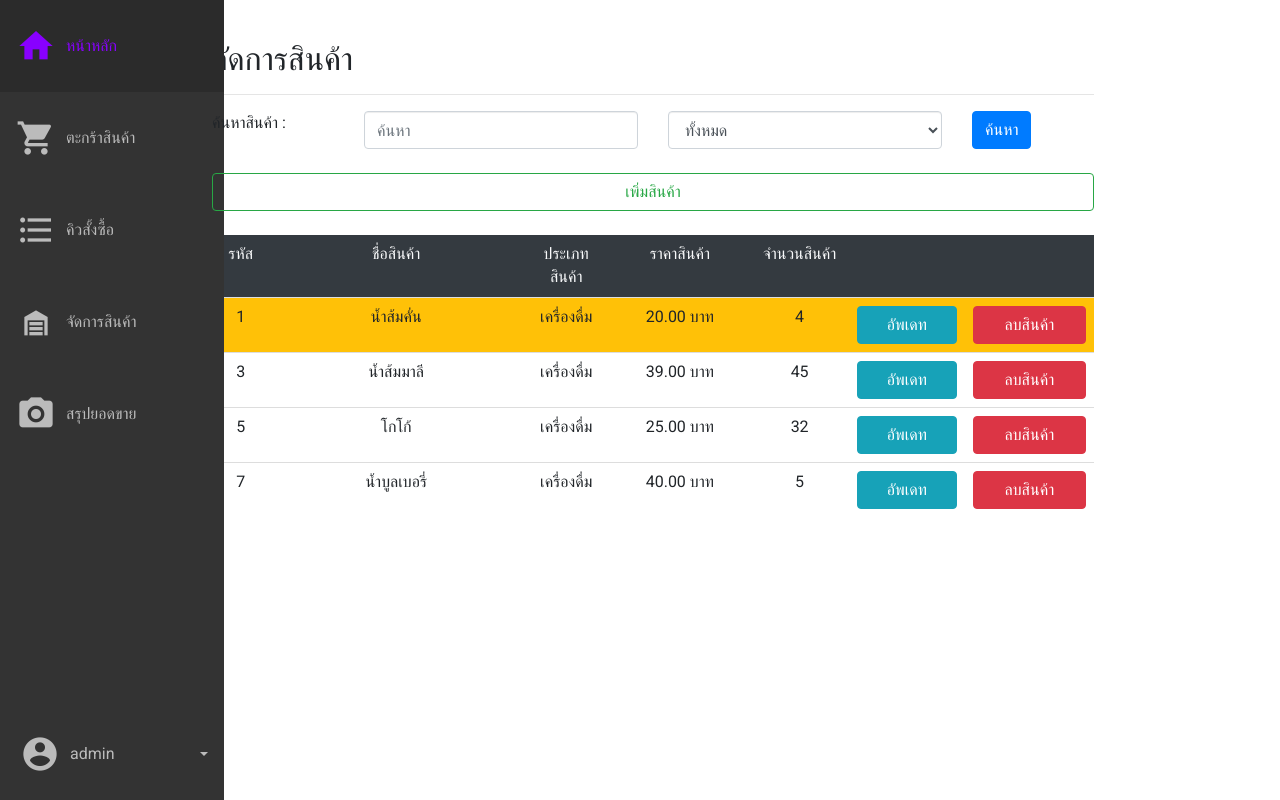
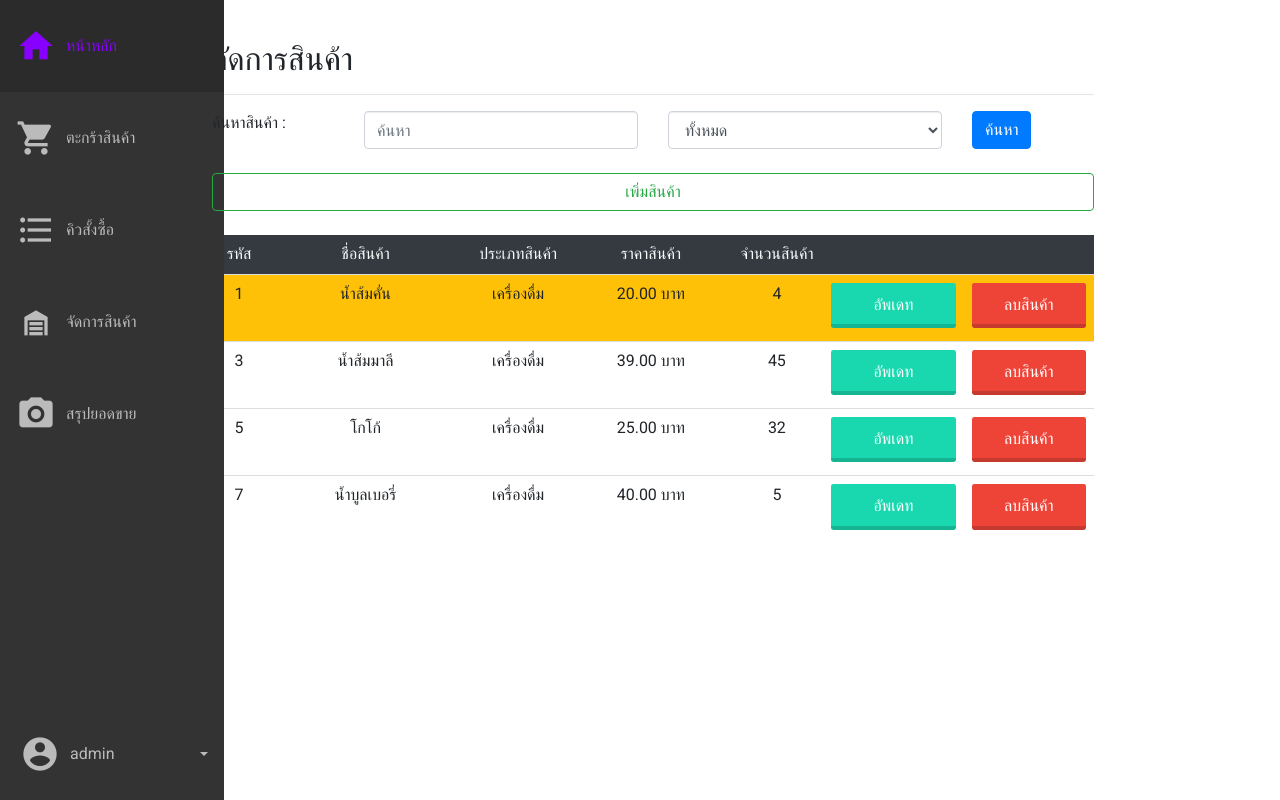
Before and after one commit to thitiwut00897/project-bear, a Django app: page /manage/ in a window 1280 px wide. Run offline with Django 3.2, Linux system fonts and the light colour scheme; a user stored in the database is signed in; data comes from the database, SQL or seed files in the repository; both versions use the stored data as it was after the commit; some libraries are stand-ins or nearby versions.

Commit message:
add button style

```diff
--- a/projectbear/main/templates/main/index.html
+++ b/projectbear/main/templates/main/index.html
@@ -6,6 +6,7 @@
             {{m}}
         </div>
 {% endfor %}
+    <h2><img src='static/payment-terminal.png' width='70'>Brown Bear Coffee</h2><br>
     <form method="GET" action="{% url 'index' %}">
         <div class="row">
             <div class="col-md-3">
@@ -40,10 +41,10 @@
                     <p class="card-text">{{ p.price|stringformat:".2f" }} บาท</p>
                     {% if p.stock >= 5 %}
                     <a href="{% url 'addtobasket' product_id=p.id%}"><p class="card-text">
-                        <div class="btn btn-success col">ซื้อ</div>
+                        <div class="buttongreen col">ซื้อ</div>
                     </p></a>
                     {% else %}
-                        <div class="btn btn-info col disabled">สินค้าหมด</div>
+                        <div class="buttonyellow col disabled">สินค้าหมด</div>
                     {% endif %}
                 </div>
             </div>
--- a/projectbear/manage/templates/manage/addproduct_form.html
+++ b/projectbear/manage/templates/manage/addproduct_form.html
@@ -18,7 +18,7 @@
       {{form.price|as_crispy_field}}
       {{form.stock|as_crispy_field}}
       {{form.picture|as_crispy_field}}
-      <input type="submit" value='Save' class='btn btn-primary col'>
+      <input type="submit" value='Save' class='buttonblue col'>
     </form>
  </div>
 {% endblock %}
--- a/projectbear/manage/templates/manage/editproduct_form.html
+++ b/projectbear/manage/templates/manage/editproduct_form.html
@@ -18,7 +18,7 @@
       {{form.price|as_crispy_field}}
       {{form.stock|as_crispy_field}}
       {{form.picture|as_crispy_field}}
-      <input type="submit" value='Save' class='btn btn-primary col'>
+      <input type="submit" value='Save' class='buttonblue col'>
     </form>
  </div>
 {% endblock %}
--- a/projectbear/manage/templates/manage/manage.html
+++ b/projectbear/manage/templates/manage/manage.html
@@ -54,19 +54,19 @@
           {% else %}
             <tr>
           {% endif %}
-            <td width='10'>{{ p.id }}</td>
-            <td width='180'>{{ p.name }}</td>
-            <td width='40'>{{ p.type.type_name }}</td>
-            <td width='100'>{{ p.price|stringformat:".2f" }} บาท</td>
+            <td width='30'>{{ p.id }}</td>
+            <td width='150'>{{ p.name }}</td>
+            <td width='80'>{{ p.type.type_name }}</td>
+            <td width='120'>{{ p.price|stringformat:".2f" }} บาท</td>
             <td width='70'>{{ p.stock }}</td>
             <td width='20'>
               <a href="{% url 'pup' product_id=p.id %}">
-                <div class="btn btn-info col">อัพเดท</div>
+                <div class="buttonbluegreen col">อัพเดท</div>
               </a>
             </td>
             <td width='20'>
               <a href="{% url 'del_product' product_id=p.id %}">
-                <div class="btn btn-danger col">ลบสินค้า</div>
+                <div class="buttonred col">ลบสินค้า</div>
               </a>
             </td>
           </tr>
--- a/projectbear/manage/templates/manage/queue.html
+++ b/projectbear/manage/templates/manage/queue.html
@@ -12,7 +12,7 @@
     <h2>คิวสั่งซื้อ</h2><br>
     {% comment %} {{ total }} {% endcomment %}
     <table class="table table-bordered-primary text-center">
-        <thead class="">
+          <thead class="bg-dark text-light">
           <tr>
             <td>หมายเลขออเดอร์</td>
             <td>ชื่อผู้ใช้</td>
--- a/projectbear/report/templates/report/all_report.html
+++ b/projectbear/report/templates/report/all_report.html
@@ -66,13 +66,15 @@
     </div>
     <div class='col-lg-8'>
         <div style='overflow-y: scroll; height: 70vh; width: 100vh;'>
-        <table class='table text-center'>
+        <table class="table table-bordered-primary text-center">
+            <thead class="bg-dark text-light">
                 <tr>
                     <td>หมายเลขออเดอร์</td>
                     <td>วันที่</td>
                     <td>ราคารวม</td>
                     <td></td>
                 </tr>
+            </thead>
             {% for o in order %}
             <tr>
                 <td>{{o.id}}</td>
@@ -80,7 +82,7 @@
                 <td>{{o.total_price|stringformat:'.2f'}}</td>
                 <td>
                     <a href="{% url 'detail' order_id=o.id %}">
-                        <div class="btn btn-success">รายละเอียด</div>
+                        <div class="buttongreen">รายละเอียด</div>
                     </a>
                 </td>
             </tr>
--- a/projectbear/static/css/button.css
+++ b/projectbear/static/css/button.css
@@ -10,7 +10,7 @@
     text-transform:uppercase;
     font-weight:400;
     color:#FFFFFF;
-    background-color:#0af344;
+    background-color:#4acf6c;
     box-shadow:inset 0 -0.6em 0 -0.35em rgba(0,0,0,0.17);
     text-align:center;
     position:relative;
@@ -29,7 +29,7 @@
     text-transform:uppercase;
     font-weight:400;
     color:#FFFFFF;
-    background-color:#f51607;
+    background-color:#ee4438;
     box-shadow:inset 0 -0.6em 0 -0.35em rgba(0,0,0,0.17);
     text-align:center;
     position:relative;
@@ -57,7 +57,7 @@
     top:0.1em;
 }
 
-.buttonred{
+.buttonbluegreen{
     display:inline-block;
     padding:0.7em 1.4em;
     margin:0 0.3em 0.3em 0;
@@ -68,14 +68,15 @@
     text-transform:uppercase;
     font-weight:400;
     color:#FFFFFF;
-    background-color:#f51607;
+    background-color:#19d8af;
     box-shadow:inset 0 -0.6em 0 -0.35em rgba(0,0,0,0.17);
     text-align:center;
     position:relative;
 }
-.buttonred:active{
+.buttonbluegreen:active{
     top:0.1em;
 }
+
 .buttonyellow{
     display:inline-block;
     padding:0.7em 1.4em;
@@ -109,4 +110,8 @@
         display:block;
         margin:0.4em auto;
     }
+    .buttonbluegreen{
+        display:block;
+        margin:0.4em auto;
+    }
 }
--- a/projectbear/templates/base.html
+++ b/projectbear/templates/base.html
@@ -12,7 +12,10 @@
 		<script type="application/x-javascript"> addEventListener("load", function() { setTimeout(hideURLbar, 0); }, false);
 				function hideURLbar(){ window.scrollTo(0,1); } </script>
 		<!-- for-mobile-apps -->
-		<title>Responsive Fixed Sidebar</title>
+		<title>
+            Brown Bear Coffee
+        </title>
+        <link rel = "icon" href ="static/payment-terminal.png" type = "image/x-icon">
         <script src="https://code.jquery.com/jquery-3.2.1.slim.min.js"
             integrity="sha384-KJ3o2DKtIkvYIK3UENzmM7KCkRr/rE9/Qpg6aAZGJwFDMVNA/GpGFF93hXpG5KkN"
             crossorigin="anonymous"></script>
@@ -45,16 +48,17 @@
 		<script src="//maxcdn.bootstrapcdn.com/bootstrap/4.0.0/js/bootstrap.min.js"></script>
 		<script src="//cdnjs.cloudflare.com/ajax/libs/jquery/3.2.1/jquery.min.js"></script>
 		<link rel="stylesheet" href="https://use.fontawesome.com/releases/v5.0.8/css/all.css">
-<!------ Include the above in your HEAD tag ---------->
+		<!------ Include the above in your HEAD tag ---------->
 
-<link href="//maxcdn.bootstrapcdn.com/bootstrap/3.3.0/css/bootstrap.min.css" rel="stylesheet" id="bootstrap-css">
-<script src="//maxcdn.bootstrapcdn.com/bootstrap/3.3.0/js/bootstrap.min.js"></script>
-<script src="//code.jquery.com/jquery-1.11.1.min.js"></script>
-<!------ Include the above in your HEAD tag ---------->
+		<link href="//maxcdn.bootstrapcdn.com/bootstrap/3.3.0/css/bootstrap.min.css" rel="stylesheet" id="bootstrap-css">
+		<script src="//maxcdn.bootstrapcdn.com/bootstrap/3.3.0/js/bootstrap.min.js"></script>
+		<script src="//code.jquery.com/jquery-1.11.1.min.js"></script>
+		<!------ Include the above in your HEAD tag ---------->
 		<link href="{% static 'css2/style.css'%}" rel="stylesheet" type="text/css"/>
         <link rel="stylesheet" type="text/css" href="{% static 'css/bootstrap.css'%}">
 		<link rel="stylesheet" type="text/css" href="{% static 'css/styles.css'%}">
 		<link rel="stylesheet" type="text/css" href="{% static 'css/sidebar.css'%}">
+		<link rel="stylesheet" type="text/css" href="{% static 'css/button.css'%}">
 	</head>
 	<body>
 		<aside class="sidebar">
```
Also changed, not shown: projectbear/main/templates/main/basket.html (+6 -4 lines), projectbear/db.sqlite3. Lines whose indentation alone changed are shown as unchanged.
